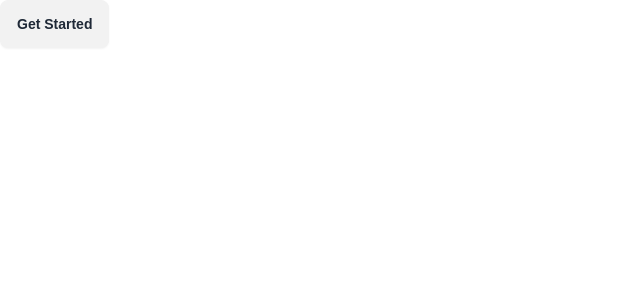
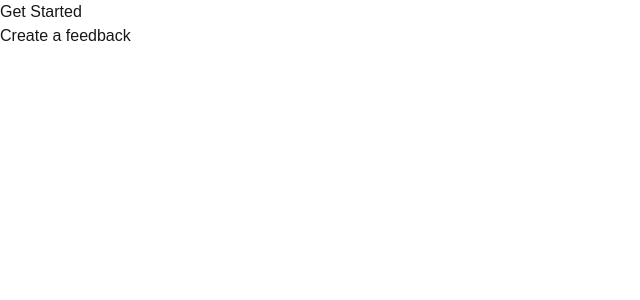
Before and after one commit to Aaron41402/Virtual-Work-Space, a Next.js app: page / in a window 1280 px wide. Shown: the top 300 px of the page, without its empty margins (0-640 px from the left). Built offline with nearby package versions, Linux system fonts and the light colour scheme.

Commit message:
updated hero section

```diff
--- a/app/page.js
+++ b/app/page.js
@@ -3,7 +3,8 @@ import Image from "next/image";
 export default function Home() {
   return (
     <main>
-      <button className="btn">Get Started</button>
+      <h1>Get Started</h1>
+      <div>Create a feedback</div>
     </main>
   );
 }
```
